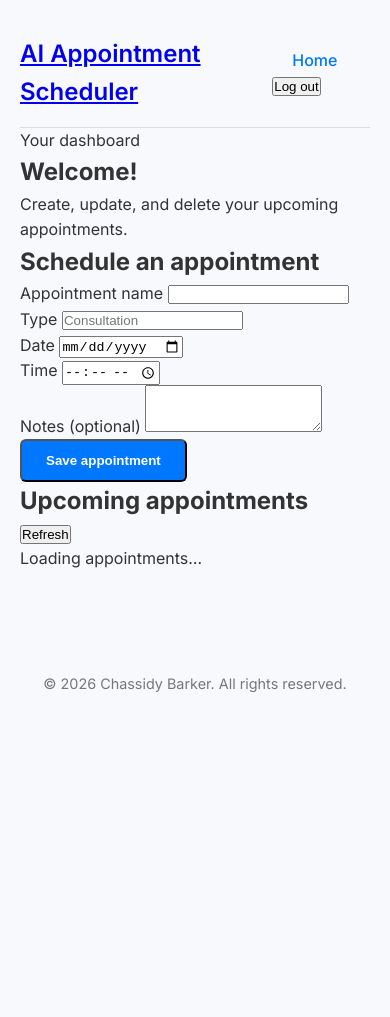
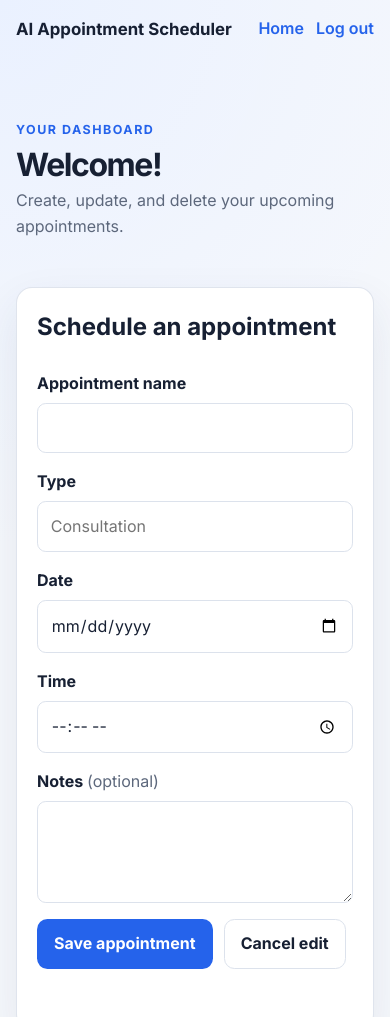
Before and after one commit to chassbarker/ai-appointment-scheduler, a plain HTML site: page dashboard.html in a window 390 px wide. Shown: the top 1017 px of the page. Before the commit the page ends 844 px from the top, so only its background shows below. Drawn offline with nearby package versions, Linux system fonts and the light colour scheme.

Commit message:
Update style.css
Enhance responsive application styling

```diff
--- a/css/style.css
+++ b/css/style.css
@@ -1,81 +1,94 @@
-/* Global Reset */
-* {
-    margin: 0;
-    padding: 0;
-    box-sizing: border-box;
+:root {
+    color-scheme: light;
+    --background: #f6f8fc;
+    --surface: #ffffff;
+    --text: #172033;
+    --muted: #5d687c;
+    --primary: #2563eb;
+    --primary-dark: #1d4ed8;
+    --border: #dce2ec;
+    --danger: #b42318;
+    --shadow: 0 18px 45px rgba(30, 50, 90, 0.09);
 }
 
-/* Typography */
+* { box-sizing: border-box; }
+html { min-height: 100%; }
 body {
-    font-family: 'Inter', sans-serif;
-    background-color: #f7f9fc;
-    color: #333;
+    min-height: 100vh;
+    margin: 0;
+    display: flex;
+    flex-direction: column;
+    font-family: "Inter", system-ui, sans-serif;
+    color: var(--text);
+    background: radial-gradient(circle at top left, #eaf1ff 0, transparent 34rem), var(--background);
     line-height: 1.6;
-    padding: 20px;
 }
 
-/* Header */
-.header {
-    display: flex;
-    justify-content: space-between;
-    align-items: center;
-    padding: 15px 0;
-    border-bottom: 1px solid #ddd;
+button, input, textarea { font: inherit; }
+a { color: inherit; }
+.container { width: min(1100px, calc(100% - 2rem)); margin-inline: auto; }
+.header { display: flex; align-items: center; justify-content: space-between; min-height: 72px; gap: 1rem; }
+.logo { color: var(--text); font-size: 1.05rem; font-weight: 700; text-decoration: none; }
+.nav { display: flex; align-items: center; gap: 1.25rem; }
+.nav a, .link-button { color: var(--primary); font-weight: 600; text-decoration: none; }
+.link-button { border: 0; padding: 0; background: none; cursor: pointer; }
+.nav a:hover, .link-button:hover { text-decoration: underline; }
+.nav a:focus-visible, .link-button:focus-visible, .btn:focus-visible, input:focus-visible, textarea:focus-visible { outline: 3px solid rgba(37, 99, 235, .3); outline-offset: 2px; }
+
+.hero { flex: 1; display: grid; align-items: center; padding-block: 5rem; }
+.hero-content { max-width: 760px; }
+.eyebrow { margin: 0 0 .5rem; color: var(--primary); font-size: .78rem; font-weight: 700; letter-spacing: .12em; text-transform: uppercase; }
+h1, h2, h3, p { margin-top: 0; }
+h1 { max-width: 900px; margin-bottom: 1rem; font-size: clamp(2.3rem, 7vw, 4.6rem); line-height: 1.06; letter-spacing: -.045em; }
+.hero-content > p:not(.eyebrow) { max-width: 680px; margin-bottom: 2rem; color: var(--muted); font-size: 1.14rem; }
+.footer { margin-top: auto; padding-block: 2rem; color: var(--muted); font-size: .88rem; }
+.footer p { margin: 0; }
+
+.btn { display: inline-flex; justify-content: center; align-items: center; border: 1px solid transparent; border-radius: .65rem; padding: .7rem 1rem; font-weight: 700; text-decoration: none; cursor: pointer; transition: .15s ease; }
+.btn:hover { transform: translateY(-1px); }
+.btn:disabled { cursor: wait; opacity: .65; transform: none; }
+.btn-primary { color: #fff; background: var(--primary); }
+.btn-primary:hover { background: var(--primary-dark); }
+.btn-secondary { color: var(--text); border-color: var(--border); background: var(--surface); }
+.btn-danger { color: var(--danger); border-color: #f0b9b4; background: #fff; }
+.btn-small { padding: .48rem .75rem; font-size: .88rem; }
+
+.auth-main { flex: 1; display: grid; place-items: center; padding-block: 4rem; }
+.card { border: 1px solid rgba(220, 226, 236, .9); border-radius: 1rem; padding: clamp(1.25rem, 4vw, 2rem); background: var(--surface); box-shadow: var(--shadow); }
+.auth-card { width: min(100%, 520px); }
+.auth-card h1 { font-size: clamp(2rem, 6vw, 3rem); }
+.auth-card > p:not(.eyebrow) { color: var(--muted); }
+.form { display: grid; gap: 1rem; margin-top: 1.5rem; }
+.field { display: grid; gap: .4rem; }
+label { font-weight: 700; }
+.optional { color: var(--muted); font-weight: 400; }
+input, textarea { width: 100%; border: 1px solid var(--border); border-radius: .55rem; padding: .72rem .8rem; color: var(--text); background: #fff; }
+textarea { resize: vertical; }
+.button-row { display: flex; flex-wrap: wrap; gap: .7rem; }
+.message { min-height: 1.5rem; margin: 0; color: #116329; font-weight: 600; }
+.message-error { color: var(--danger); }
+
+.dashboard { flex: 1; display: grid; gap: 2rem; padding-block: 3rem; }
+.dashboard-heading h1 { margin-bottom: .4rem; font-size: clamp(2rem, 6vw, 3.2rem); }
+.dashboard-heading p:last-child { color: var(--muted); }
+.appointment-form { grid-template-columns: repeat(2, minmax(0, 1fr)); }
+.field-wide { grid-column: 1 / -1; }
+.appointments { padding-block: 1rem; }
+.section-heading { display: flex; justify-content: space-between; align-items: center; gap: 1rem; }
+.appointment-list { display: grid; gap: 1rem; }
+.appointment-item { display: flex; justify-content: space-between; gap: 1.5rem; border: 1px solid var(--border); border-radius: .8rem; padding: 1.2rem; background: var(--surface); }
+.appointment-item h3 { margin-bottom: .25rem; }
+.appointment-item p { margin-bottom: .2rem; }
+.appointment-type { color: var(--primary); font-weight: 700; }
+.appointment-date, .appointment-notes, .empty-state { color: var(--muted); }
+.appointment-notes { margin-top: .65rem; white-space: pre-wrap; }
+.appointment-actions { display: flex; align-items: flex-start; gap: .5rem; }
+
+@media (max-width: 650px) {
+    .header { align-items: flex-start; padding-block: 1rem; }
+    .nav { gap: .75rem; }
+    .hero { padding-block: 3rem; }
+    .appointment-form { grid-template-columns: 1fr; }
+    .field-wide { grid-column: auto; }
+    .appointment-item { flex-direction: column; }
 }
-
-.logo {
-    font-size: 1.5rem;
-    font-weight: 600;
-}
-
-.nav a {
-    margin-left: 20px;
-    text-decoration: none;
-    color: #0077ff;
-    font-weight: 500;
-}
-
-.nav a:hover {
-    text-decoration: underline;
-}
-
-/* Hero Section */
-.hero {
-    text-align: center;
-    margin-top: 60px;
-}
-
-.hero h2 {
-    font-size: 2rem;
-    margin-bottom: 10px;
-}
-
-.hero p {
-    font-size: 1.1rem;
-    margin-bottom: 20px;
-    color: #555;
-}
-
-/* Buttons */
-.btn-primary {
-    display: inline-block;
-    padding: 12px 24px;
-    background-color: #0077ff;
-    color: #fff;
-    border-radius: 6px;
-    text-decoration: none;
-    font-weight: 600;
-}
-
-.btn-primary:hover {
-    background-color: #005fcc;
-}
-
-/* Footer */
-.footer {
-    text-align: center;
-    margin-top: 80px;
-    padding: 20px 0;
-    color: #777;
-    font-size: 0.9rem;
-}
```
